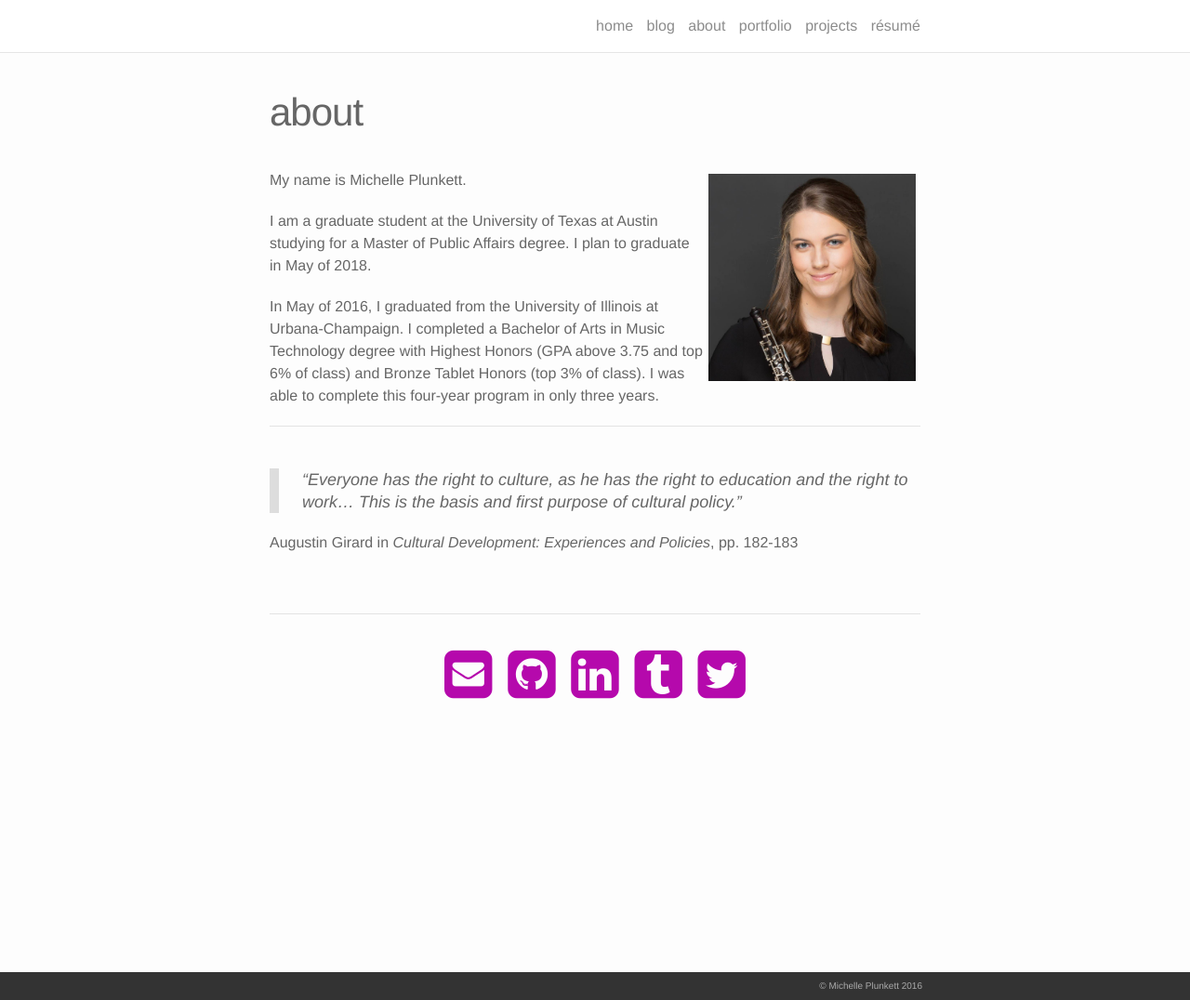
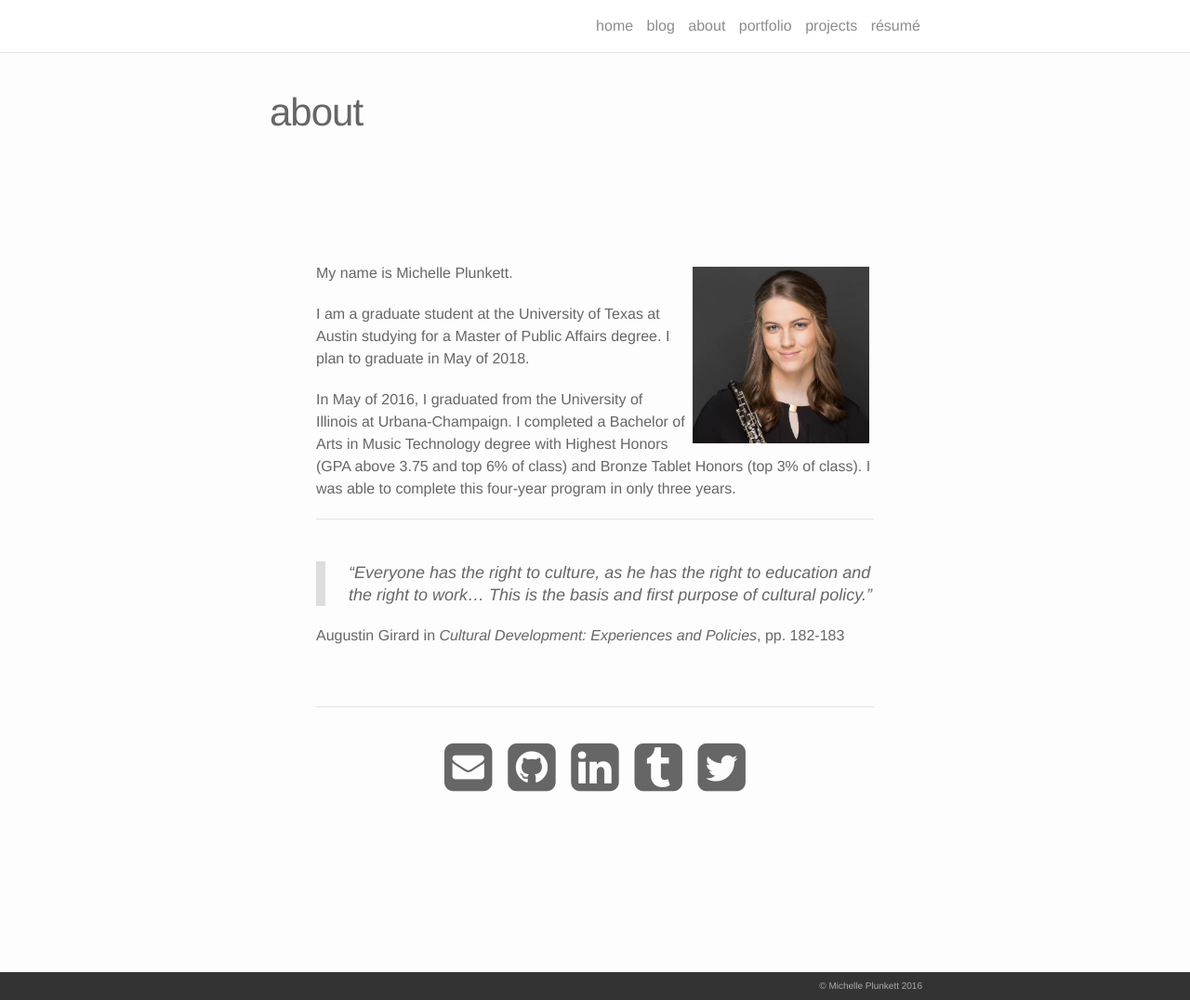
Before and after one commit to michelleplunkett/michelleplunkett.github.io, a Jekyll site: the page built from about.md, in a window 1280 px wide and 1076 px high. Shown: the whole window at 93% size. Built offline with Jekyll 4.4.1, drawn with Linux system fonts in a browser that asks for light colours; nearby versions of some CDN libraries.

```diff
--- /dev/null
+++ b/_layouts/about.html
@@ -0,0 +1,17 @@
+---
+layout: default
+---
+<div class="post">
+
+    <header class="post-header">
+        <h1 class="post-title">{{ page.title }}</h1>
+        <h5 class="post-description">{{ page.description }}</h5>
+    </header>
+
+    <div class="page-content">
+      <div class="wrapper">
+        {{ content }}
+      </div>
+    </div>
+
+</div>
```
Also changed, not shown: about.md (+1 -1 lines).
